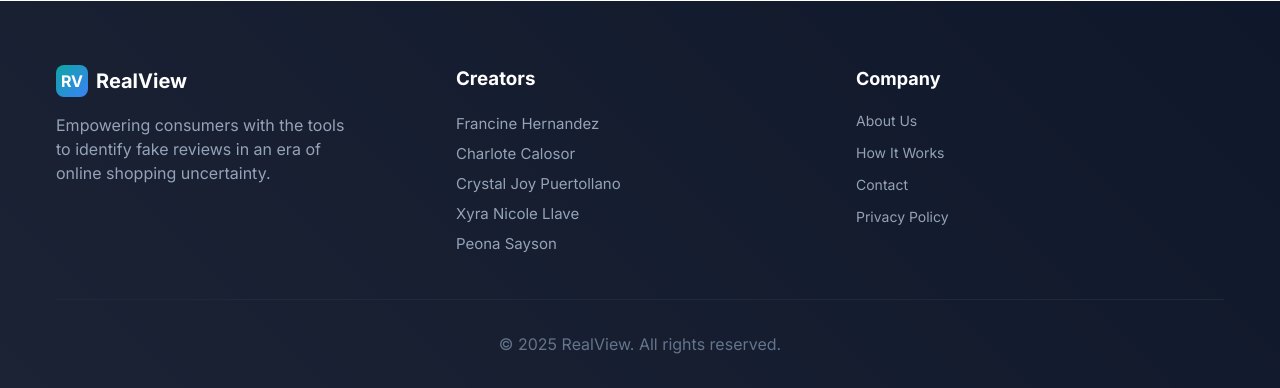
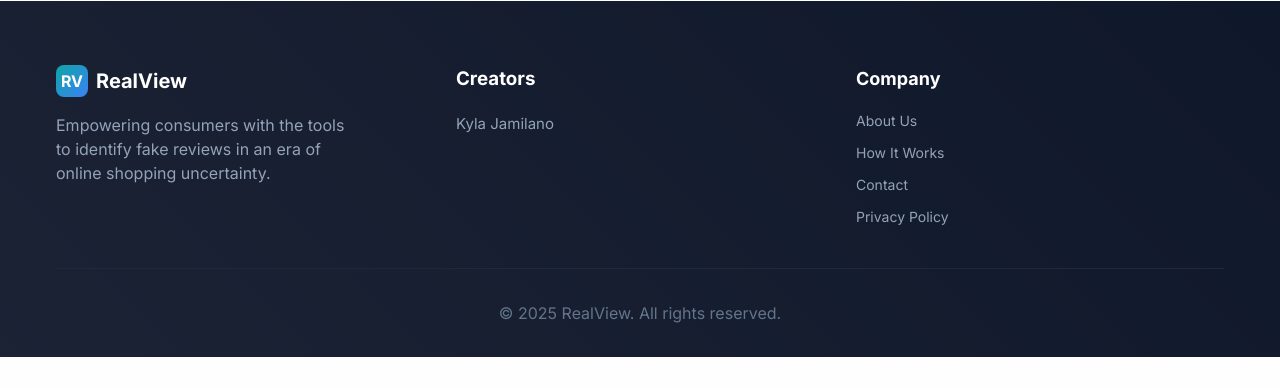
Before and after one commit to Syalleoss/RealView, a Flask app: page / in a window 1280 px wide. Shown: the part 3099-3487 px from the top of the page. After the commit the page ends 3456 px from the top, so only its background shows below. Run offline with Flask 3, Linux system fonts and the light colour scheme.

Commit message:
Update footer creators list
Replaced multiple creator names with a single name.

```diff
--- a/templates/index.html
+++ b/templates/index.html
@@ -1629,11 +1629,7 @@
   <div class="footer-column">
     <h3>Creators</h3>
     <div class = "footer-names">
-        <p>Francine Hernandez</p>
-        <p>Charlote Calosor</p>
-        <p>Crystal Joy Puertollano</p>
-        <p>Xyra Nicole Llave</p>
-        <p>Peona Sayson</p>
+        <p>Kyla Jamilano</p>
     </div>
   </div>
 
```
